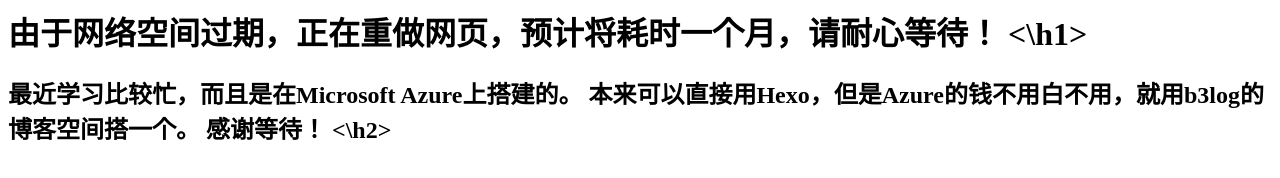
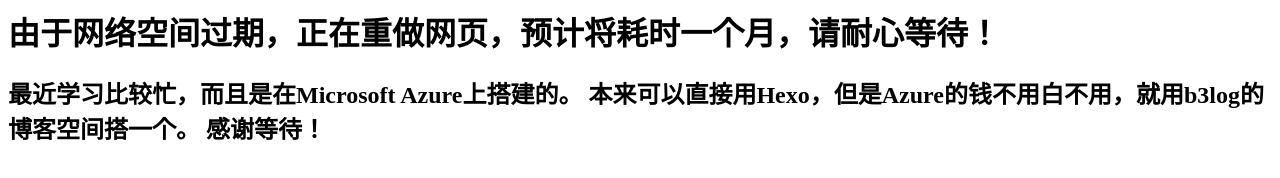
Before and after one commit to k10876/k10876.github.io, a plain HTML site: page index.html in a window 1280 px wide. Drawn offline with Linux system fonts and the light colour scheme.

Commit message:
Change html

```diff
--- a/index.html
+++ b/index.html
@@ -1,8 +1,13 @@
+<head>
+    <meta charset="utf-8">
+</head>
+<body>
     <h1>
         由于网络空间过期，正在重做网页，预计将耗时一个月，请耐心等待！
-<\h1>
+    </h1>
     <h2>
         最近学习比较忙，而且是在Microsoft Azure上搭建的。
         本来可以直接用Hexo，但是Azure的钱不用白不用，就用b3log的博客空间搭一个。
         感谢等待！
-<\h2>
+    </h2>
+</body>
```
Lines whose indentation alone changed are shown as unchanged.
